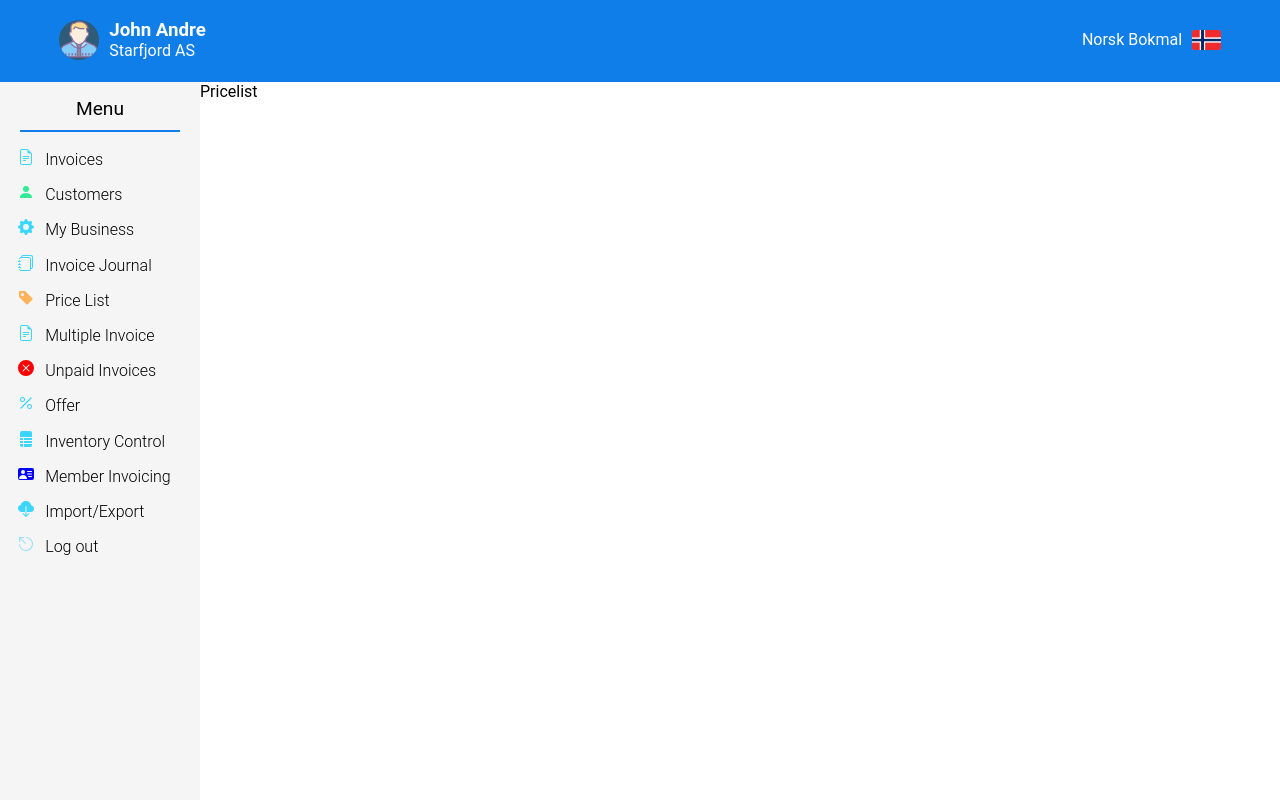
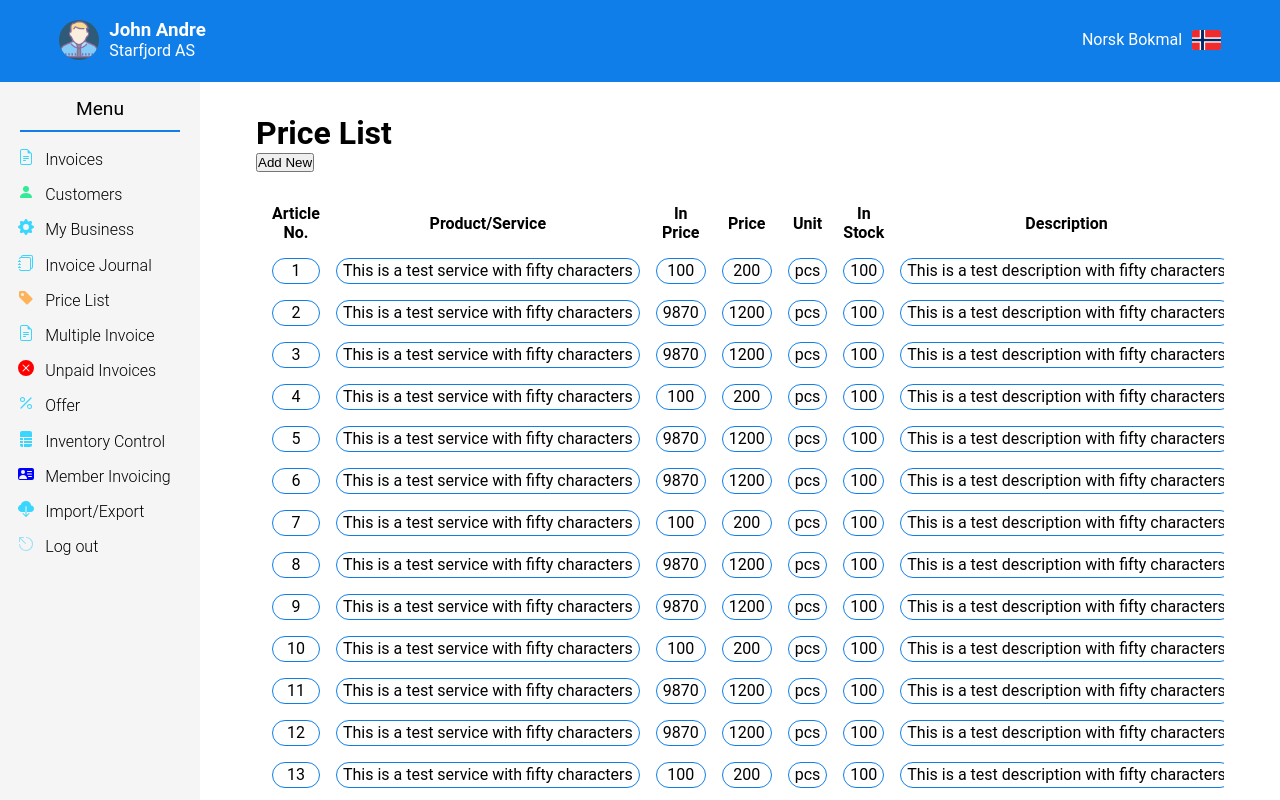
Before and after one commit to tajpuriya27/LettFaktura-pricelist-react, a React (Vite) app: page / in a window 1280 px wide. Built offline with nearby package versions, Linux system fonts and the light colour scheme.

Commit message:
feat: pricelist added

```diff
--- /dev/null
+++ b/price.json
@@ -0,0 +1,164 @@
+[
+  {
+    "article_no": "1",
+    "service": "This is a test service with fifty characters",
+    "in_price": "100",
+    "out_price": "200",
+    "unit": "pcs",
+    "in_stock": "100",
+    "description": "This is a test description with fifty characters"
+  },
+  {
+    "article_no": "2",
+    "service": "This is a test service with fifty characters",
+    "in_price": "9870",
+    "out_price": "1200",
+    "unit": "pcs",
+    "in_stock": "100",
+    "description": "This is a test description with fifty characters"
+  },
+  {
+    "article_no": "3",
+    "service": "This is a test service with fifty characters",
+    "in_price": "9870",
+    "out_price": "1200",
+    "unit": "pcs",
+    "in_stock": "100",
+    "description": "This is a test description with fifty characters"
+  },
+  {
+    "article_no": "4",
+    "service": "This is a test service with fifty characters",
+    "in_price": "100",
+    "out_price": "200",
+    "unit": "pcs",
+    "in_stock": "100",
+    "description": "This is a test description with fifty characters"
+  },
+  {
+    "article_no": "5",
+    "service": "This is a test service with fifty characters",
+    "in_price": "9870",
+    "out_price": "1200",
+    "unit": "pcs",
+    "in_stock": "100",
+    "description": "This is a test description with fifty characters"
+  },
+  {
+    "article_no": "6",
+    "service": "This is a test service with fifty characters",
+    "in_price": "9870",
+    "out_price": "1200",
+    "unit": "pcs",
+    "in_stock": "100",
+    "description": "This is a test description with fifty characters"
+  },
+  {
+    "article_no": "7",
+    "service": "This is a test service with fifty characters",
+    "in_price": "100",
+    "out_price": "200",
+    "unit": "pcs",
+    "in_stock": "100",
+    "description": "This is a test description with fifty characters"
+  },
+  {
+    "article_no": "8",
+    "service": "This is a test service with fifty characters",
+    "in_price": "9870",
+    "out_price": "1200",
+    "unit": "pcs",
+    "in_stock": "100",
+    "description": "This is a test description with fifty characters"
+  },
+  {
+    "article_no": "9",
+    "service": "This is a test service with fifty characters",
+    "in_price": "9870",
+    "out_price": "1200",
+    "unit": "pcs",
+    "in_stock": "100",
+    "description": "This is a test description with fifty characters"
+  },
+  {
+    "article_no": "10",
+    "service": "This is a test service with fifty characters",
+    "in_price": "100",
+    "out_price": "200",
+    "unit": "pcs",
+    "in_stock": "100",
+    "description": "This is a test description with fifty characters"
+  },
+  {
+    "article_no": "11",
+    "service": "This is a test service with fifty characters",
+    "in_price": "9870",
+    "out_price": "1200",
+    "unit": "pcs",
+    "in_stock": "100",
+    "description": "This is a test description with fifty characters"
+  },
+  {
+    "article_no": "12",
+    "service": "This is a test service with fifty characters",
+    "in_price": "9870",
+    "out_price": "1200",
+    "unit": "pcs",
+    "in_stock": "100",
+    "description": "This is a test description with fifty characters"
+  },
+  {
+    "article_no": "13",
+    "service": "This is a test service with fifty characters",
+    "in_price": "100",
+    "out_price": "200",
+    "unit": "pcs",
+    "in_stock": "100",
+    "description": "This is a test description with fifty characters"
+  },
+  {
+    "article_no": "14",
+    "service": "This is a test service with fifty characters",
+    "in_price": "9870",
+    "out_price": "1200",
+    "unit": "pcs",
+    "in_stock": "100",
+    "description": "This is a test description with fifty characters"
+  },
+  {
+    "article_no": "15",
+    "service": "This is a test service with fifty characters",
+    "in_price": "9870",
+    "out_price": "1200",
+    "unit": "pcs",
+    "in_stock": "100",
+    "description": "This is a test description with fifty characters"
+  },
+  {
+    "article_no": "16",
+    "service": "This is a test service with fifty characters",
+    "in_price": "100",
+    "out_price": "200",
+    "unit": "pcs",
+    "in_stock": "100",
+    "description": "This is a test description with fifty characters"
+  },
+  {
+    "article_no": "17",
+    "service": "This is a test service with fifty characters",
+    "in_price": "9870",
+    "out_price": "1200",
+    "unit": "pcs",
+    "in_stock": "100",
+    "description": "This is a test description with fifty characters"
+  },
+  {
+    "article_no": "18",
+    "service": "This is a test service with fifty characters",
+    "in_price": "9870",
+    "out_price": "1200",
+    "unit": "pcs",
+    "in_stock": "100",
+    "description": "This is a test description with fifty characters"
+  }
+]
--- a/src/components/Pricelist.jsx
+++ b/src/components/Pricelist.jsx
@@ -1,7 +1,44 @@
-import React from "react";
+import content from "../../price.json";
+console.log(content);
 
 const Pricelist = () => {
-  return <div className="main">Pricelist</div>;
+  return (
+    <div className="main">
+      <div id="price-title">
+        <h1>Price List</h1>
+        <button className="btn">Add New</button>
+      </div>
+      <div id="price-content">
+        <table>
+          <thead>
+            <tr>
+              <th>Article No.</th>
+              <th>Product/Service</th>
+              <th>In Price</th>
+              <th>Price</th>
+              <th>Unit</th>
+              <th>In Stock</th>
+              <th>Description</th>
+            </tr>
+          </thead>
+          <tbody>
+            {content.map((product) => (
+              <tr key={product.article_no}>
+                <td className="tb-center">{product.article_no}</td>
+
+                <td>{product.service}</td>
+                <td>{product.in_price}</td>
+                <td>{product.out_price}</td>
+                <td>{product.unit}</td>
+                <td>{product.in_stock}</td>
+                <td>{product.description}</td>
+              </tr>
+            ))}
+          </tbody>
+        </table>
+      </div>
+    </div>
+  );
 };
 
 export default Pricelist;
--- a/src/style.css
+++ b/src/style.css
@@ -31,7 +31,7 @@ body {
   display: grid;
   grid-template-columns: 200px 1fr;
   grid-template-rows: 82px 3fr;
-  grid-template-areas: "header header" "sidebar main";
+  grid-template-areas: "header header" "sidebar pricelist";
   height: 100vh;
 }
 
@@ -155,16 +155,50 @@ aside > .sidebar-title-tv {
 }
 /* End: Sidebar */
 
+/* Start: Pricelist */
 .main {
-  grid-area: main;
+  grid-area: pricelist;
   background-color: var(--background-color);
+  padding: 2rem 3.5rem;
+  overflow-x: hidden;
 }
+
+.main > #price-title {
+  width: 100%;
+}
+
+.main > #price-content {
+  margin-top: 1rem;
+  overflow: auto;
+}
+
+.main > #price-content > table {
+  background-color: var(--background-color);
+  border-spacing: 1rem;
+}
+
+.main > #price-content > table > thead > tr > th {
+  font-weight: 700;
+}
+
+.main > #price-content > table > tbody > tr > td {
+  border: 1px solid var(--theme-color);
+  border-radius: 20px;
+  width: fit-content;
+  padding: 4px 6px;
+  text-align: center;
+  line-height: 1;
+  overflow: hidden;
+  white-space: nowrap;
+  text-overflow: ellipsis;
+}
+/* End: Pricelist */
 
 @media screen and (max-width: 768px) {
   .grid-container {
     grid-template-columns: 1fr;
     grid-template-rows: 82px 3fr;
-    grid-template-areas: "header" "main";
+    grid-template-areas: "header" "pricelist";
   }
 
   .header {
```
